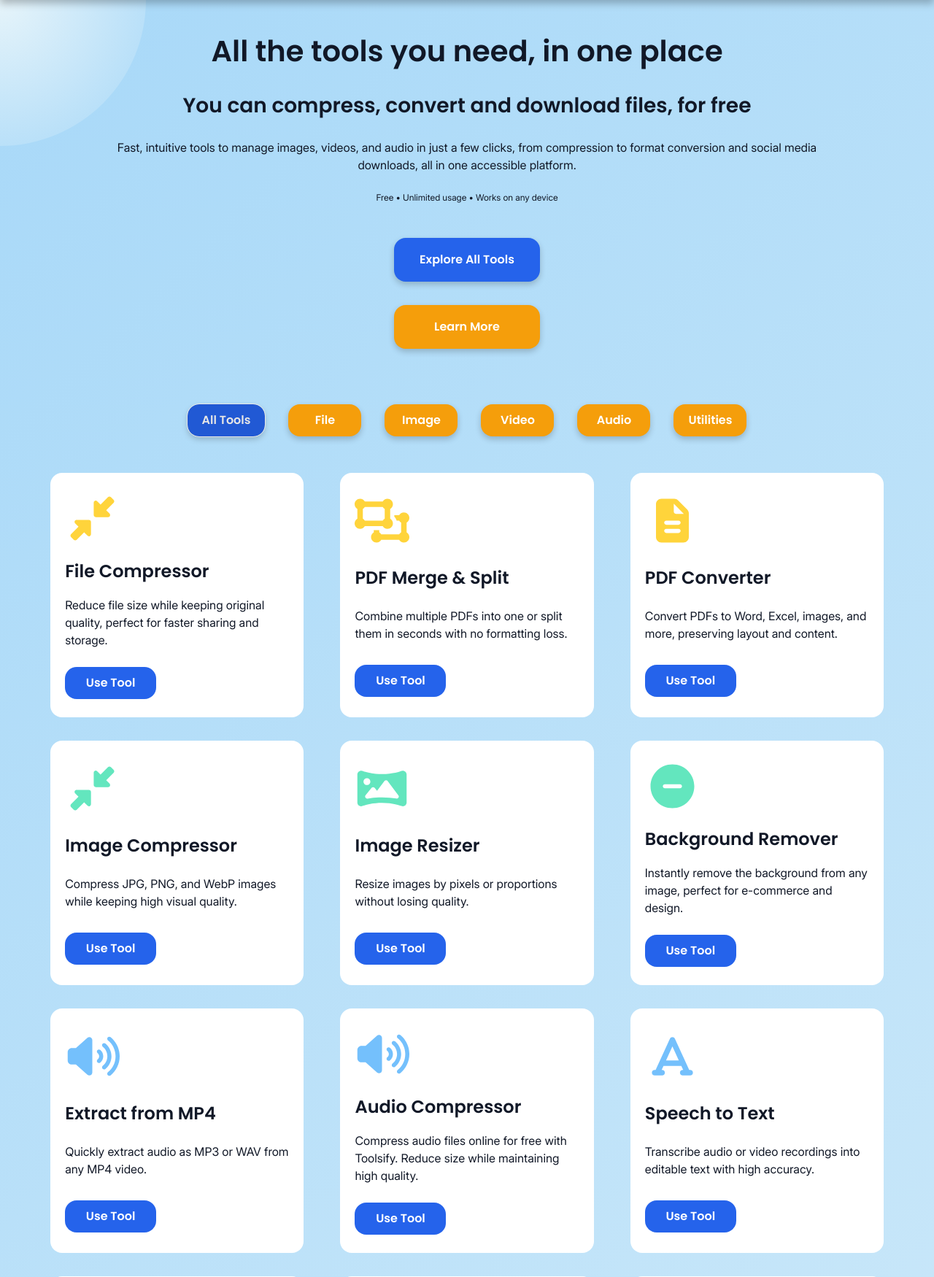
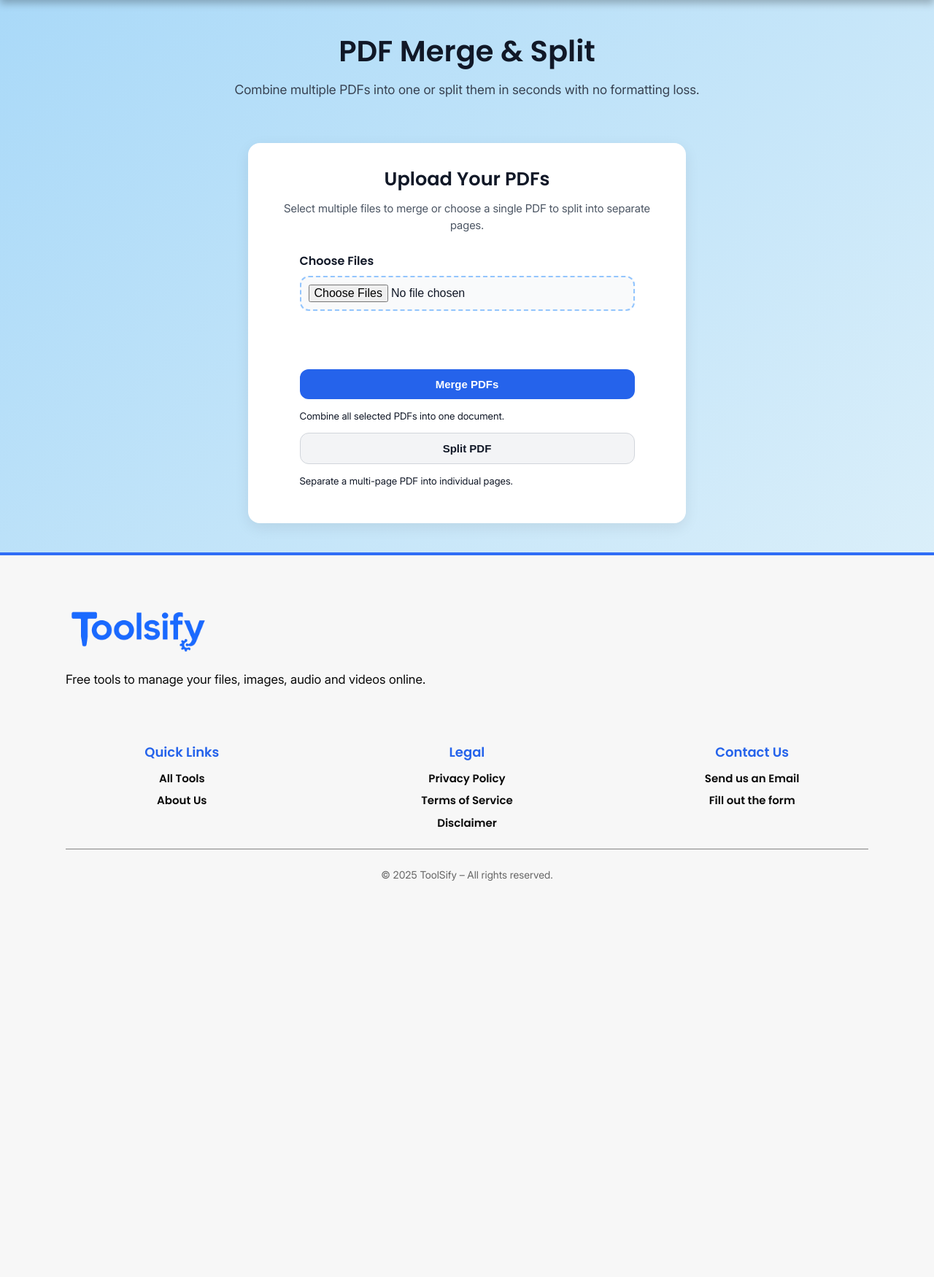
Before and after one commit to simonelazzarodev/toolsify, a PHP site: page /Toolsify/pdf-merge-split/index.php in a window 1280 px wide. Shown: the part 100-1850 px from the top of the page at 73% size. After the commit the page ends 1307 px from the top, so only its background shows below. Run offline with PHP 8.4, Linux system fonts and the light colour scheme; some libraries are stand-ins or nearby versions.

Commit message:
Added PDF Merge & Split funcionality

```diff
--- a/composer.json
+++ b/composer.json
@@ -1,5 +1,7 @@
 {
     "require": {
-        "endroid/qr-code": "^4.8"
+        "endroid/qr-code": "^4.8",
+        "setasign/fpdi": "^2.6",
+        "setasign/fpdf": "^1.8"
     }
 }
--- a/index.php
+++ b/index.php
@@ -135,7 +135,7 @@
                     decoding="async">
                 <h3>PDF Merge & Split</h3>
                 <p>Combine multiple PDFs into one or split them in seconds with no formatting loss.</p>
-                <a href="in-progress.php" class="tool-btn">Use Tool</a>
+                <a href="pdf-merge-split/" class="tool-btn">Use Tool</a>
             </div>
 
             <div class="tool-item file-tools">
--- /dev/null
+++ b/pdf-merge-split/index.php
@@ -0,0 +1,235 @@
+<?php
+require __DIR__ . '/../config.php';
+?>
+
+<!DOCTYPE html>
+<html lang="en">
+
+<head>
+    <meta charset="UTF-8">
+    <meta name="viewport" content="width=device-width, initial-scale=1.0">
+    <title>PDF Merge & Split | Combine or Separate PDFs Online Free</title>
+    <meta name="description"
+        content="Easily merge multiple PDFs into one or split large PDFs in seconds. Free, fast, and without formatting loss. Try our PDF Merge & Split tool online now.">
+    <meta name="keywords"
+        content="PDF merge, PDF split, combine PDFs, split PDF, merge PDF online, split PDF online, free PDF tool">
+
+    <!-- Open Graph -->
+    <meta property="og:title" content="PDF Merge & Split | Free Online Tool">
+    <meta property="og:description"
+        content="Combine multiple PDFs into one or split them instantly, free and without formatting loss.">
+    <meta property="og:type" content="website">
+    <meta property="og:url" content="https://yourdomain.com/pdf-merge-split">
+    <meta property="og:image" content="https://yourdomain.com/images/pdf-tool.jpg">
+
+    <!-- Favicon -->
+    <link rel="icon" type="image/x-icon" href="<?= IMG_URL ?>icons/favicon.ico">
+    <link rel="stylesheet" href="<?= CSS_URL ?>">
+
+    <style>
+        .hero {
+            text-align: center;
+            padding: 40px 20px;
+        }
+
+        .hero h1 {
+            font-size: 2.5rem;
+            font-weight: 700;
+            margin-bottom: 10px;
+            color: #111827;
+        }
+
+        .hero p {
+            font-size: 1.1rem;
+            color: #374151;
+        }
+
+        .tool-section {
+            padding: 20px 20px 40px;
+        }
+
+        .tool-box {
+            max-width: 600px;
+            margin: 0 auto;
+            background: #fff;
+            border-radius: 16px;
+            padding: 30px;
+            box-shadow: 0 6px 20px rgba(0, 0, 0, 0.08);
+            text-align: center;
+        }
+
+        .tool-box h2 {
+            margin-bottom: 10px;
+            font-size: 1.6rem;
+            color: #111827;
+        }
+
+        .tool-box p {
+            font-size: 0.95rem;
+            color: #4b5563;
+            margin-bottom: 25px;
+        }
+
+        .form-group {
+            margin-bottom: 20px;
+            text-align: left;
+        }
+
+        .form-group label {
+            display: block;
+            font-weight: 600;
+            margin-bottom: 8px;
+            color: #111827;
+        }
+
+        input[type="file"] {
+            display: block;
+            width: 100%;
+            padding: 10px;
+            border: 2px dashed #93c5fd;
+            border-radius: 12px;
+            background: #f9fafb;
+            cursor: pointer;
+        }
+
+        input[type="file"]:hover {
+            border-color: #3b82f6;
+        }
+
+        .file-preview {
+            list-style: none;
+            margin-top: 12px;
+            padding: 0;
+            font-size: 14px;
+            color: #374151;
+        }
+
+        .file-preview li {
+            background: #f3f4f6;
+            margin: 5px 0;
+            padding: 8px 12px;
+            border-radius: 8px;
+            font-family: monospace;
+        }
+
+        .actions {
+            display: flex;
+            justify-content: center;
+            gap: 15px;
+        }
+
+        .btn-primary,
+        .btn-secondary {
+            padding: 12px 28px;
+            border-radius: 12px;
+            border: none;
+            font-size: 15px;
+            font-weight: 600;
+            cursor: pointer;
+            transition: background 0.3s ease;
+        }
+
+        .btn-primary {
+            background: #2563eb;
+            color: #fff;
+        }
+
+        .btn-primary:hover {
+            background: #1e40af;
+        }
+
+        .btn-secondary {
+            background: #f3f4f6;
+            color: #111827;
+            border: 1px solid #d1d5db;
+        }
+
+        .btn-secondary:hover {
+            background: #e5e7eb;
+        }
+    </style>
+
+    <script type="application/ld+json">
+{
+    "@context": "https://schema.org",
+    "@type": "WebApplication",
+    "name": "PDF Merge & Split",
+    "url": "https://yourdomain.com/pdf-merge-split",
+    "applicationCategory": "UtilityApplication",
+    "operatingSystem": "All",
+    "inLanguage": "en",
+    "description": "Combine multiple PDFs into one or split them in seconds with no formatting loss. Free, fast, and secure online tool.",
+    "publisher": {
+        "@type": "Organization",
+        "name": "Toolsify",
+        "url": "https://usetoolsify.com/"
+    },
+    "offers": {
+        "@type": "Offer",
+        "price": "0",
+        "priceCurrency": "USD"
+    }
+}
+</script>
+
+<body>
+
+    <?php include COMPONENTS_PATH . 'header.php'; ?>
+
+    <section class="hero">
+        <div class="container">
+            <h1>PDF Merge & Split</h1>
+            <p>Combine multiple PDFs into one or split them in seconds with no formatting loss.</p>
+        </div>
+    </section>
+
+    <section id="tool" class="tool-section">
+        <div class="container">
+            <div class="tool-box">
+                <h2>Upload Your PDFs</h2>
+                <p>Select multiple files to merge or choose a single PDF to split into separate pages.</p>
+
+                <form action="process.php" method="post" enctype="multipart/form-data">
+                    <div class="form-group">
+
+                        <div class="custom-file-upload">
+                            <label for="pdfUpload" class="btn-upload">Choose Files</label>
+                            <input type="file" id="pdfUpload" name="pdfs[]" accept="application/pdf" multiple required>
+                        </div>
+
+                        <ul id="filePreview" class="file-preview"></ul>
+                    </div>
+
+                    <div class="form-group actions">
+                        <button type="submit" name="action" value="merge" class="btn-primary">Merge PDFs</button>
+                        <small>Combine all selected PDFs into one document.</small>
+                        <button type="submit" name="action" value="split" class="btn-secondary">Split PDF</button>
+                        <small>Separate a multi-page PDF into individual pages.</small>
+                    </div>
+                </form>
+            </div>
+        </div>
+    </section>
+
+    <?php include COMPONENTS_PATH . 'footer.php'; ?>
+
+    <!-- JavaScript to handle file preview -->
+    <script defer>
+        document.getElementById('pdfUpload').addEventListener('change', function (e) {
+            const fileList = e.target.files;
+            const preview = document.getElementById('filePreview');
+            preview.innerHTML = "";
+
+            if (fileList.length > 0) {
+                Array.from(fileList).forEach(file => {
+                    const li = document.createElement("li");
+                    li.textContent = file.name;
+                    preview.appendChild(li);
+                });
+            }
+        });
+    </script>
+
+</body>
+
+</html>
```
Also changed, not shown: pdf-merge-split/process.php (added, +100 -0 lines), tools/qrcode/index.php (deleted, +0 -11 lines), 1 other file.
